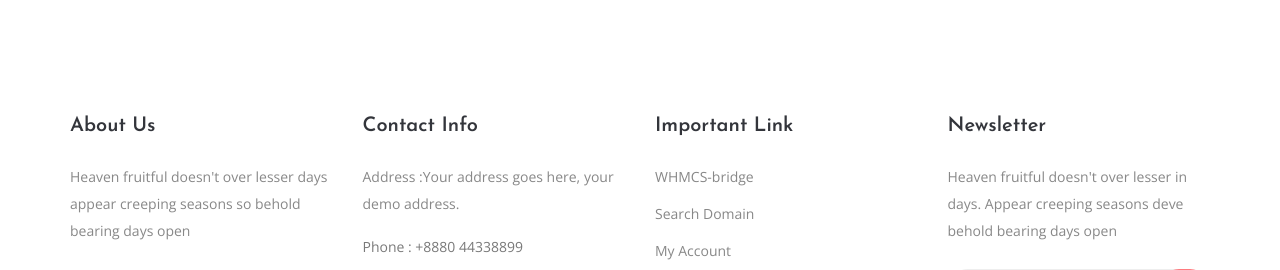
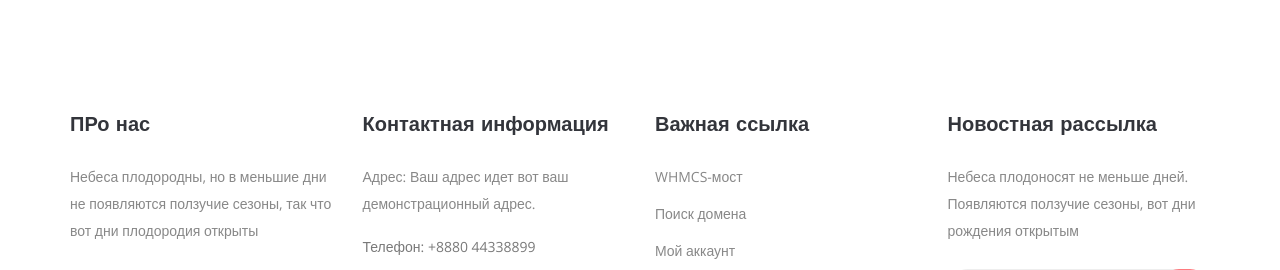
Before and after one commit to abdrakhmanov-amf/eden, a PHP site: page /contact.php in a window 1280 px wide. Shown: the part 1961-2231 px from the top of the page. Run offline with PHP 8.4, Linux system fonts and the light colour scheme; some libraries are stand-ins or nearby versions; some web fonts are replaced.

Commit message:
rusificate contact

```diff
--- a/contact.php
+++ b/contact.php
@@ -7,7 +7,7 @@
     <meta name="viewport" content="width=device-width, initial-scale=1, shrink-to-fit=no">
     <link rel="icon" href="https://preview.colorlib.com/theme/eden/img/xfavicon.png.pagespeed.ic.66Q9flSNoC.webp"
         type="image/png">
-    <title>Eden Megazine</title>
+    <title>Eden News</title>
     <!-- <base href="https://preview.colorlib.com/theme/eden/"> -->
     <!-- Bootstrap CSS -->
     <!-- main css -->
@@ -229,8 +229,8 @@
                     <div class="right-button">
                         <ul>
                             <li><a id="search" href="javascript:void(0)"><i class="fas fa-search"></i></a></li>
-                            <li><a href="">About</a></li>
-                            <li><a href="">Subscribe</a></li>
+                            <li><a href="">Главная</a></li>
+                            <li><a href="">Подписаться</a></li>
                         </ul>
                     </div>
                 </div>
@@ -262,20 +262,20 @@
                     <!-- Collect the nav links, forms, and other content for toggling -->
                     <div class="collapse navbar-collapse offset" id="navbarSupportedContent">
                         <ul class="nav navbar-nav menu_nav ml-auto mr-auto">
-                            <li class="nav-item active"><a class="nav-link" href="index.html">Home</a></li>
-                            <li class="nav-item"><a class="nav-link" href="category.html">Categories</a></li>
-                            <li class="nav-item"><a class="nav-link" href="archive.html">Archive</a></li>
+                            <li class="nav-item active"><a class="nav-link" href="index.html">Домашняя</a></li>
+                            <li class="nav-item"><a class="nav-link" href="category.html">Категории</a></li>
+                            <li class="nav-item"><a class="nav-link" href="archive.html">Архив</a></li>
                             <li class="nav-item submenu dropdown">
                                 <a href="#" class="nav-link dropdown-toggle" data-toggle="dropdown" role="button"
-                                    aria-haspopup="true" aria-expanded="false">Blog</a>
+                                    aria-haspopup="true" aria-expanded="false">Блог</a>
                                 <ul class="dropdown-menu">
                                     <li class="nav-item"><a class="nav-link" href="blog.html">Blog</a></li>
-                                    <li class="nav-item"><a class="nav-link" href="single-blog.html">Blog Details</a>
+                                    <li class="nav-item"><a class="nav-link" href="single-blog.html">Подробности блога</a>
                                     </li>
                                 </ul>
                             </li>
                             <li class="nav-item"><a class="nav-link" href="blog.html">Latest news</a></li>
-                            <li class="nav-item"><a class="nav-link" href="contact.html">Contact us</a></li>
+                            <li class="nav-item"><a class="nav-link" href="contact.html">Свяжитесь с нами</a></li>
                         </ul>
                     </div>
                 </div>
@@ -289,11 +289,11 @@
             <div class="container">
                 <div class="banner_content d-md-flex justify-content-between align-items-center">
                     <div class="mb-3 mb-md-0">
-                        <h2>Contact</h2>
+                        <h2>Контакты</h2>
                     </div>
                     <div class="page_link">
-                        <a href="index.html">Home</a>
-                        <a href="contact.html">Contact</a>
+                        <a href="index.html">Домашняя</a>
+                        <a href="contact.html">Контакты</a>
                     </div>
                 </div>
             </div>
@@ -341,7 +341,7 @@
             </div>
             <div class="row">
                 <div class="col-12">
-                    <h2 class="contact-title">Get in Touch</h2>
+                    <h2 class="contact-title">Связаться</h2>
                 </div>
                 <div class="col-lg-8">
                     <form class="form-contact contact_form" action="contact_process.php" method="post" id="contactForm"
@@ -350,30 +350,30 @@
                             <div class="col-12">
                                 <div class="form-group">
                                     <textarea class="form-control w-100" name="message" id="message" cols="30" rows="9"
-                                        placeholder="Enter Message"></textarea>
+                                        placeholder="Введите сообщение"></textarea>
                                 </div>
                             </div>
                             <div class="col-sm-6">
                                 <div class="form-group">
                                     <input class="form-control" name="name" id="name" type="text"
-                                        placeholder="Enter your name">
+                                        placeholder="Введите ваше имя">
                                 </div>
                             </div>
                             <div class="col-sm-6">
                                 <div class="form-group">
                                     <input class="form-control" name="email" id="email" type="email"
-                                        placeholder="Enter email address">
+                                        placeholder="Введите адрес электронной почты">
                                 </div>
                             </div>
                             <div class="col-12">
                                 <div class="form-group">
                                     <input class="form-control" name="subject" id="subject" type="text"
-                                        placeholder="Enter Subject">
+                                        placeholder="Введите тему">
                                 </div>
                             </div>
                         </div>
                         <div class="form-group mt-3">
-                            <button type="submit" class="button button-contactForm">Send Message</button>
+                            <button type="submit" class="button button-contactForm">Отправить сообщение</button>
                         </div>
                     </form>
                 </div>
@@ -381,7 +381,7 @@
                     <div class="media contact-info">
                         <span class="contact-info__icon"><i class="ti-home"></i></span>
                         <div class="media-body">
-                            <h3>Buttonwood, California.</h3>
+                            <h3>Баттонвуд, Калифорния.</h3>
                             <p>Rosemead, CA 91770</p>
                         </div>
                     </div>
@@ -389,14 +389,14 @@
                         <span class="contact-info__icon"><i class="ti-tablet"></i></span>
                         <div class="media-body">
                             <h3><a href="tel:454545654">00 (440) 9865 562</a></h3>
-                            <p>Mon to Fri 9am to 6pm</p>
+                            <p>С пн по пт с 9:00 до 18:00</p>
                         </div>
                     </div>
                     <div class="media contact-info">
                         <span class="contact-info__icon"><i class="ti-email"></i></span>
                         <div class="media-body">
-                            <h3><a href="mailto:support@colorlib.com">support@colorlib.com</a></h3>
-                            <p>Send us your query anytime!</p>
+                            <h3><a href="mailto:misha2005a@icloud.com">abdrakhmanov-amf-co@icloud.com</a></h3>
+                            <p>Отправьте нам свой запрос в любое время!</p>
                         </div>
                     </div>
                 </div>
@@ -420,42 +420,42 @@
         <div class="container">
             <div class="row">
                 <div class="col-lg-3 col-sm-6 mb-4 mb-xl-0 single-footer-widget">
-                    <h4>About Us</h4>
-                    <p>Heaven fruitful doesn't over lesser days appear creeping seasons so behold bearing days open</p>
+                    <h4>ПРо нас</h4>
+                    <p>Небеса плодородны, но в меньшие дни не появляются ползучие сезоны, так что вот дни плодородия открыты</p>
                     <div class="footer-logo">
                         <img src="https://preview.colorlib.com/theme/eden/img/logo.png" alt="" data-pagespeed-url-hash="2634304158"
                             onload="pagespeed.CriticalImages.checkImageForCriticality(this);">
                     </div>
                 </div>
                 <div class="col-lg-3 col-sm-6 mb-4 mb-xl-0 single-footer-widget">
-                    <h4>Contact Info</h4>
+                    <h4>Контактная информация</h4>
                     <div class="footer-address">
-                        <p>Address :Your address goes
-                            here, your demo address.</p>
-                        <span>Phone : +8880 44338899</span>
-                        <span>Email : info@colorlib.com</span>
+                        <p>Адрес: Ваш адрес идет
+                            вот ваш демонстрационный адрес.</p>
+                        <span>Телефон: +8880 44338899</span>
+                        <span>Электронное письмо: info@colorlib.com</span>
                     </div>
                 </div>
                 <div class="col-lg-3 col-sm-6 mb-4 mb-xl-0 single-footer-widget">
-                    <h4>Important Link</h4>
+                    <h4>Важная ссылка</h4>
                     <ul>
-                        <li><a href="#">WHMCS-bridge</a></li>
-                        <li><a href="#">Search Domain</a></li>
-                        <li><a href="#">My Account</a></li>
-                        <li><a href="#">Shopping Cart</a></li>
-                        <li><a href="#">Our Shop</a></li>
+                        <li><a href="#">WHMCS-мост</a></li>
+                        <li><a href="#">Поиск домена</a></li>
+                        <li><a href="#">Мой аккаунт</a></li>
+                        <li><a href="#">Корзина покупателя</a></li>
+                        <li><a href="#">Наш магазин</a></li>
                     </ul>
                 </div>
                 <div class="col-lg-3 col-sm-6 col-md-6 mb-4 mb-xl-0 single-footer-widget">
-                    <h4>Newsletter</h4>
-                    <p>Heaven fruitful doesn't over lesser in days. Appear creeping seasons deve behold bearing days
-                        open</p>
+                    <h4>Новостная рассылка</h4>
+                    <p>Небеса плодоносят не меньше дней. Появляются ползучие сезоны, вот дни рождения
+                        открытым</p>
                     <div class="form-wrap" id="mc_embed_signup">
                         <form target="_blank"
                             action="https://spondonit.us12.list-manage.com/subscribe/post?u=1462626880ade1ac87bd9c93a&amp;id=92a4423d01">
                             <div class="input-group">
-                                <input type="email" class="form-control" name="EMAIL" placeholder="Your Email Address"
-                                    onfocus="this.placeholder = ''" onblur="this.placeholder = 'Your Email Address '">
+                                <input type="email" class="form-control" name="EMAIL" placeholder="Ваш адрес электронной почты"
+                                    onfocus="this.placeholder = ''" onblur="this.placeholder = 'Ваш адрес электронной почты'">
                                 <div class="input-group-append">
                                     <button class="btn click-btn" type="submit">
                                         <i class="fab fa-telegram-plane"></i>
@@ -473,9 +473,9 @@
             <div class="footer-bottom row align-items-center text-center text-lg-left no-gutters">
                 <p class="footer-text m-0 col-lg-8 col-md-12">
                     <!-- Link back to Colorlib can't be removed. Template is licensed under CC BY 3.0. -->
-                    Copyright &copy;<script>
+                    Авторские права&copy;<script>
                         document.write(new Date().getFullYear());
-                    </script> All rights reserved | This template is made with <i class="fa fa-heart"
+                    </script>Все права защищены | Этот шаблон сделан с<i class="fa fa-heart"
                         aria-hidden="true"></i> by <a href="https://colorlib.com" target="_blank">Colorlib</a>
                     <!-- Link back to Colorlib can't be removed. Template is licensed under CC BY 3.0. -->
                 </p>
@@ -497,8 +497,8 @@
                     <button type="button" class="close" data-dismiss="modal" aria-label="Close">
                         <i class="fas fa-times"></i>
                     </button>
-                    <h2>Thank you</h2>
-                    <p>Your message is successfully sent...</p>
+                    <h2>Спасибо!</h2>
+                    <p>Ваше сообщение успешно отправлено ...</p>
                 </div>
             </div>
         </div>
@@ -511,8 +511,8 @@
                     <button type="button" class="close" data-dismiss="modal" aria-label="Close">
                         <i class="fas fa-times"></i>
                     </button>
-                    <h2>Sorry !</h2>
-                    <p> Something went wrong </p>
+                    <h2>К сожалению!</h2>
+                    <p>Что-то пошло не так</p>
                 </div>
             </div>
         </div>
```
